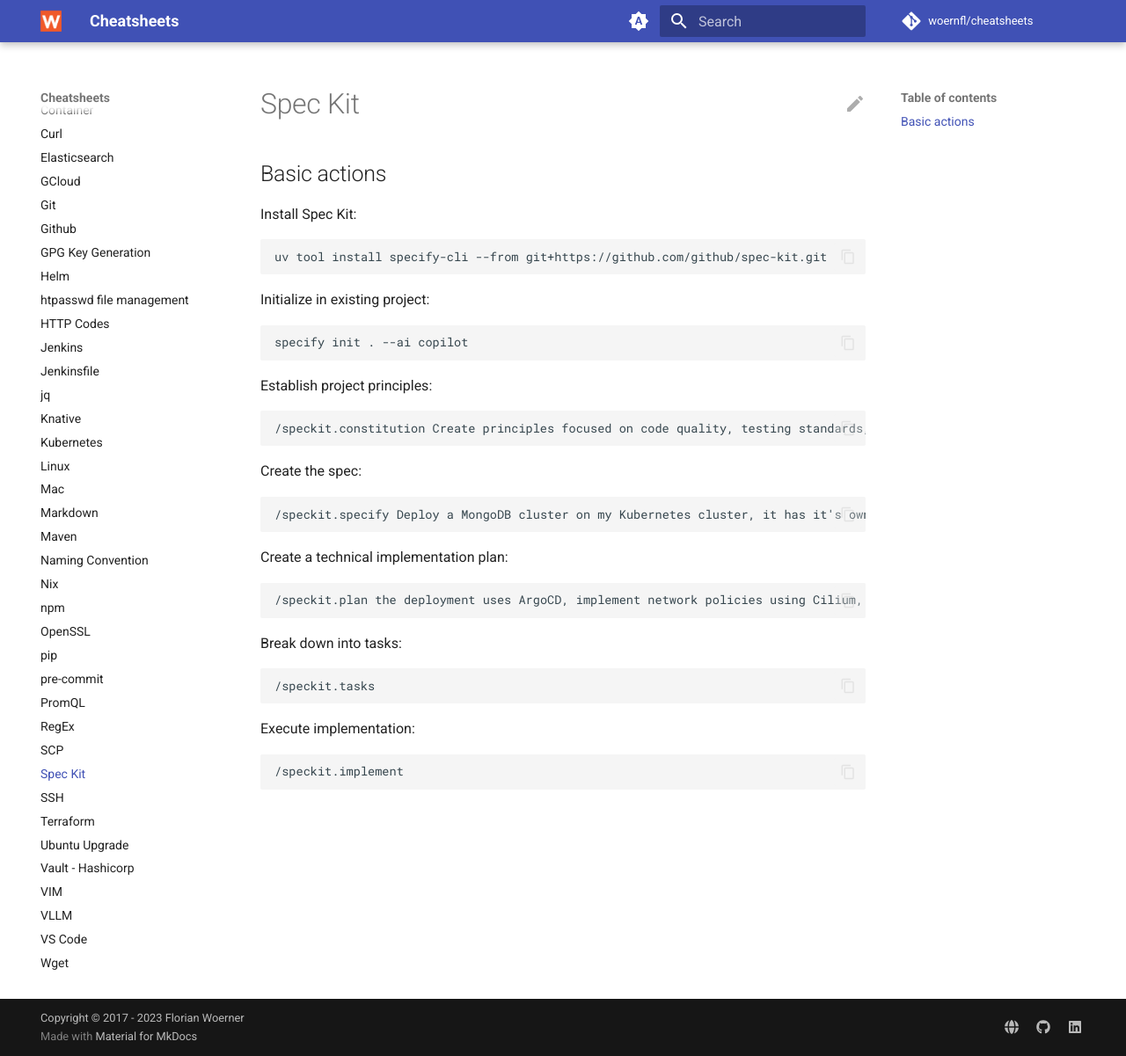
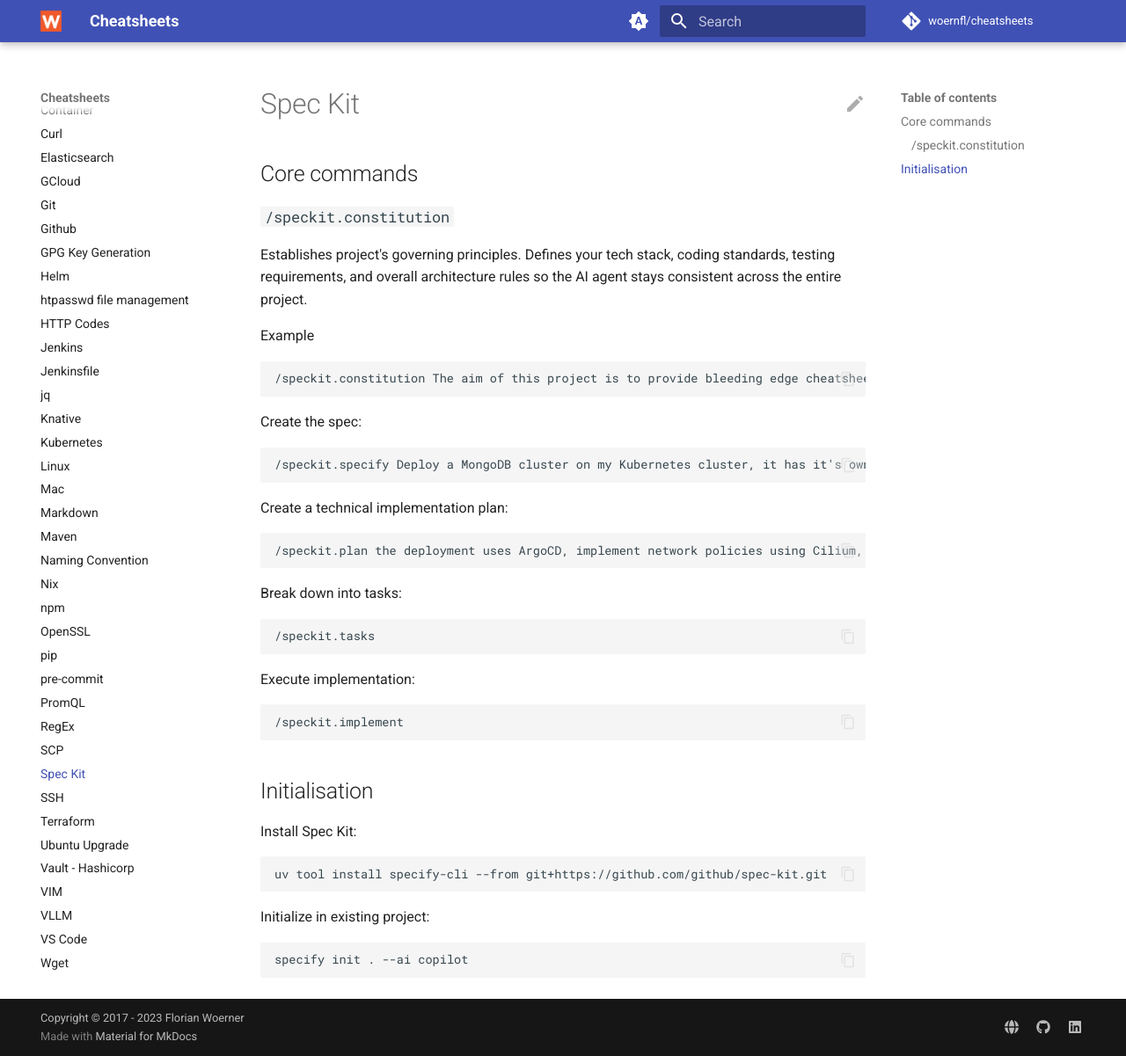
Before and after one commit to woernfl/cheatsheets, an MkDocs documentation site: the page built from docs/spec-kit.md, in a window 1280 px wide and 1201 px high. Shown: the whole window at 88% size. Built offline with MkDocs 1.6.1 and Material for MkDocs 9.7.7, drawn with Linux system fonts in a browser that asks for light colours; comment, search, counter and statistics services are not loaded.

Commit message:
Update spec-kit.md

````diff
--- a/docs/spec-kit.md
+++ b/docs/spec-kit.md
@@ -1,23 +1,15 @@
 # Spec Kit
 
-## Basic actions
+## Core commands
 
-Install Spec Kit:
+### `/speckit.constitution`
+
+Establishes project's governing principles. Defines your tech stack, coding standards, testing requirements, and overall architecture rules so the AI agent stays consistent across the entire project.
+
+Example
 
 ```bash
-uv tool install specify-cli --from git+https://github.com/github/spec-kit.git
-```
-
-Initialize in existing project:
-
-```bash
-specify init . --ai copilot
-```
-
-Establish project principles:
-
-```bash
-/speckit.constitution Create principles focused on code quality, testing standards, user experience consistency, and performance requirements
+/speckit.constitution The aim of this project is to provide bleeding edge cheatsheets. Most of the files are un markdown. Mkdocs, a static site generator, is used to transform the Markdown files in HTML/CSS/JavaScript files. The Material for MkDocs addon is used. All the files are build and hosted using Netlify. All the Markdown files are linted using pre-commit hooks and GitHub actions.
 ```
 
 Create the spec:
@@ -43,3 +35,17 @@
 ```bash
 /speckit.implement
 ```
+
+## Initialisation
+
+Install Spec Kit:
+
+```bash
+uv tool install specify-cli --from git+https://github.com/github/spec-kit.git
+```
+
+Initialize in existing project:
+
+```bash
+specify init . --ai copilot
+```
````
